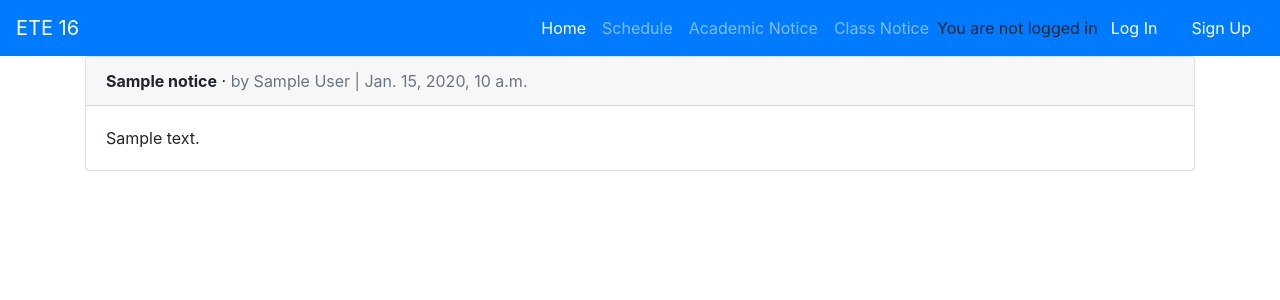
After one commit to Tanmoy-Sarkar/Varsity-Management-System, a Django app: template templates/academic_notice.html in a window 1280 px wide. The commit adds this page. Shown: the top 300 px of the page. Run offline with Django 3.2, Linux system fonts and the light colour scheme; the template is opened without the code that fills it: most values are stand-ins (such as "Sample title", 1, 10 or a date in 2020); some libraries are stand-ins or nearby versions.

Commit message:
templates for showing info

```diff
--- /dev/null
+++ b/templates/academic_notice.html
@@ -0,0 +1,19 @@
+{% extends 'base.html' %}
+
+{% block title %}Academic Notice{% endblock title %}
+
+{% block content %}
+  {% for notice in object_list %}
+    <div class="card">
+      <div class="card-header">
+        <span class="font-weight-bold">{{ notice.title }}</span> &middot;
+        <span class="text-muted">by {{ notice.author }} | {{ notice.date }}</span>
+      </div>
+      <div class="card-body">
+        {{ notice.body }}
+      </div>
+
+    </div>
+    <br />
+  {% endfor %}
+{% endblock content %}
--- a/templates/base.html
+++ b/templates/base.html
@@ -19,10 +19,10 @@
 		    <a class="nav-link" href="#">Home<span class="sr-only">(current)</span></a>
 		  </li>
 		  <li class="nav-item">
-		    <a class="nav-link" href="#">Schedule</a>
+		    <a class="nav-link" href="{% url 'schedule' %}">Schedule</a>
 		  </li>
 		  <li class="nav-item">
-		    <a class="nav-link" href="#">Academic Notice</a>
+		    <a class="nav-link" href="{% url 'academic_notice' %}">Academic Notice</a>
 		  </li>
 		  <li class="nav-item">
 		    <a class="nav-link" href="{% url 'class_notice_list' %}">Class Notice</a>
```
Also changed, not shown: templates/schedule.html (added, +9 -0 lines).
